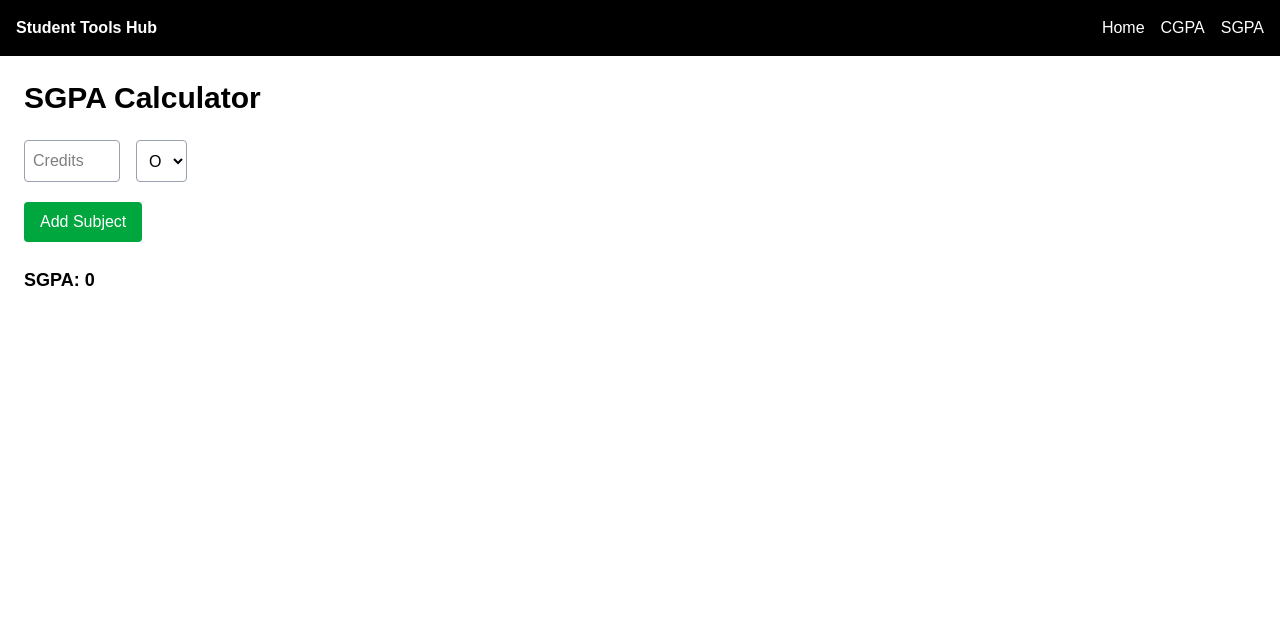
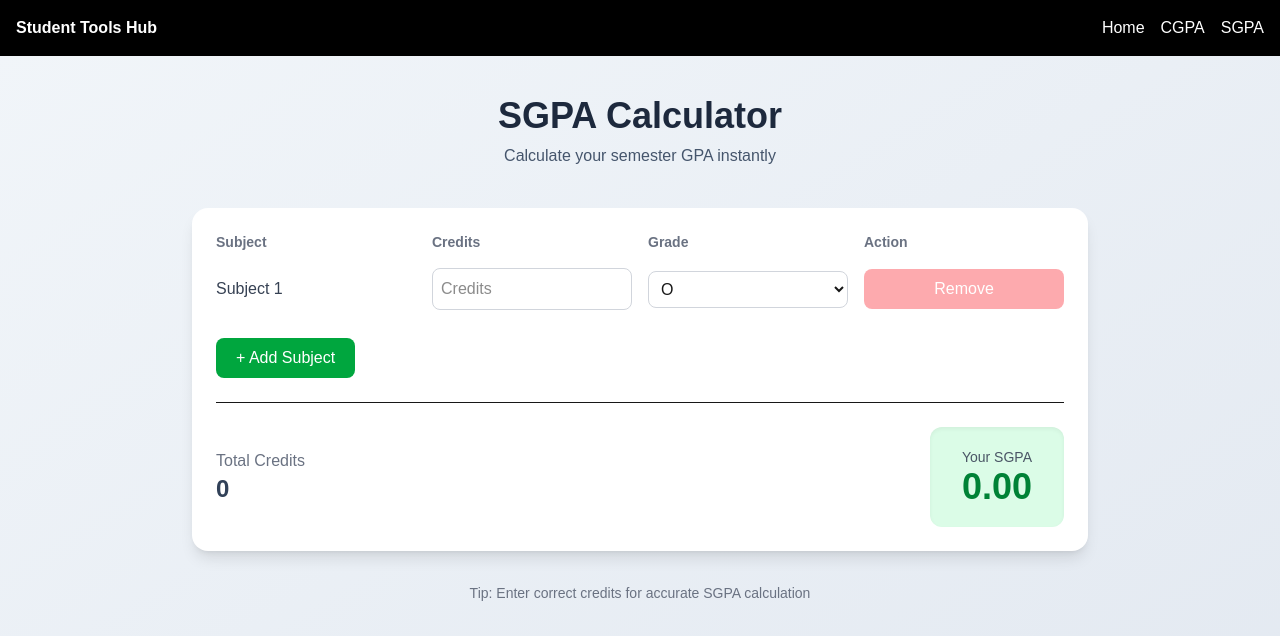
Before and after one commit to sanketdandgund14/student-tools-hub, a Next.js app: page /sgpa in a window 1280 px wide. Shown: the top 636 px of the page. Built offline with nearby package versions, Linux system fonts and the light colour scheme.

Commit message:
fix sgpa page layout and functionality

```diff
--- a/app/sgpa/page.tsx
+++ b/app/sgpa/page.tsx
@@ -21,20 +21,32 @@ export default function SGPA() {
     { credits: 0, grade: "O" },
   ]);
 
+  // Add subject
   const addSubject = () => {
     setSubjects([...subjects, { credits: 0, grade: "O" }]);
   };
 
-  const updateSubject = <K extends keyof Subject>(
-  index: number,
-  field: K,
-  value: Subject[K]
-) => {
-  const updated = [...subjects];
-  updated[index][field] = value;
+  // Remove subject
+  const removeSubject = (index: number) => {
+    const updated = subjects.filter((_, i) => i !== index);
     setSubjects(updated);
   };
 
+  // Update subject
+  const updateSubject = (
+    index: number,
+    field: keyof Subject,
+    value: number | string
+  ) => {
+    const updated = [...subjects];
+    updated[index] = {
+      ...updated[index],
+      [field]: value,
+    };
+    setSubjects(updated);
+  };
+
+  // Calculate SGPA
   const calculateSGPA = () => {
     let totalCredits = 0;
     let totalPoints = 0;
@@ -47,28 +59,67 @@ export default function SGPA() {
       }
     });
 
-    if (totalCredits === 0) return 0;
+    if (totalCredits === 0) return "0.00";
 
     return (totalPoints / totalCredits).toFixed(2);
   };
 
+  // Total credits
+  const totalCredits = subjects.reduce(
+    (acc, s) => acc + (s.credits || 0),
+    0
+  );
+
   return (
-    <div className="min-h-screen bg-white text-black p-6">
-      <h1 className="text-3xl font-bold mb-6 text-black">SGPA Calculator</h1>
+    <div className="min-h-screen bg-gradient-to-br from-slate-100 to-slate-200 py-10 px-4">
 
+      <div className="max-w-4xl mx-auto">
+
+        {/* Header */}
+        <div className="text-center mb-10">
+          <h1 className="text-4xl font-bold text-slate-800">
+            SGPA Calculator
+          </h1>
+          <p className="text-slate-600 mt-2">
+            Calculate your semester GPA instantly
+          </p>
+        </div>
+
+        {/* Main Card */}
+        <div className="bg-white rounded-2xl shadow-lg p-6 transition-all">
+
+          {/* Table Header */}
+          <div className="grid grid-cols-4 gap-4 mb-4 text-sm font-semibold text-gray-500">
+            <span>Subject</span>
+            <span>Credits</span>
+            <span>Grade</span>
+            <span>Action</span>
+          </div>
+
+          {/* Subject Inputs */}
           {subjects.map((s, i) => (
-        <div key={i} className="flex gap-4 mb-3">
+            <div
+              key={i}
+              className="grid grid-cols-4 gap-4 mb-3 items-center"
+            >
+              <span className="font-medium text-gray-700">
+                Subject {i + 1}
+              </span>
+
               <input
                 type="number"
+                min="0"
+                value={s.credits || ""}
                 placeholder="Credits"
-            className="p-2 border border-gray-400 rounded w-24 text-black bg-white"
+                className="p-2 border border-gray-300 rounded-lg focus:outline-none focus:ring-2 focus:ring-blue-500"
                 onChange={(e) =>
                   updateSubject(i, "credits", Number(e.target.value))
                 }
               />
 
               <select
-           className="p-2 border border-gray-400 rounded text-black bg-white"
+                value={s.grade}
+                className="p-2 border border-gray-300 rounded-lg focus:outline-none focus:ring-2 focus:ring-blue-500"
                 onChange={(e) =>
                   updateSubject(i, "grade", e.target.value)
                 }
@@ -77,17 +128,54 @@ export default function SGPA() {
                   <option key={g}>{g}</option>
                 ))}
               </select>
+
+              <button
+                onClick={() => removeSubject(i)}
+                disabled={subjects.length === 1}
+                className="bg-red-500 hover:bg-red-600 text-white px-3 py-2 rounded-lg disabled:opacity-40"
+              >
+                Remove
+              </button>
             </div>
           ))}
 
+          {/* Add Button */}
           <button
             onClick={addSubject}
-        className="bg-green-600 text-white px-4 py-2 rounded mt-2"
+            className="mt-4 bg-green-600 hover:bg-green-700 text-white px-5 py-2 rounded-lg transition"
           >
-        Add Subject
+            + Add Subject
           </button>
 
-<div className="mt-6 text-lg text-black font-semibold">        SGPA: <strong>{calculateSGPA()}</strong>
+          {/* Divider */}
+          <div className="my-6 border-t" />
+
+          {/* Summary Section */}
+          <div className="flex flex-col md:flex-row justify-between items-center gap-6">
+
+            <div className="text-center md:text-left">
+              <p className="text-gray-500">Total Credits</p>
+              <h2 className="text-2xl font-bold text-slate-700">
+                {totalCredits}
+              </h2>
+            </div>
+
+            <div className="bg-green-100 px-8 py-5 rounded-xl text-center shadow-inner">
+              <p className="text-gray-600 text-sm">Your SGPA</p>
+              <h2 className="text-4xl font-bold text-green-700">
+                {calculateSGPA()}
+              </h2>
+            </div>
+
+          </div>
+
+        </div>
+
+        {/* Footer Tip */}
+        <div className="text-center mt-8 text-gray-500 text-sm">
+          Tip: Enter correct credits for accurate SGPA calculation
+        </div>
+
       </div>
     </div>
   );
```
Also changed, not shown: 1 other file (tests, documents, lock files or other folders). Lines whose indentation alone changed are shown as unchanged.
